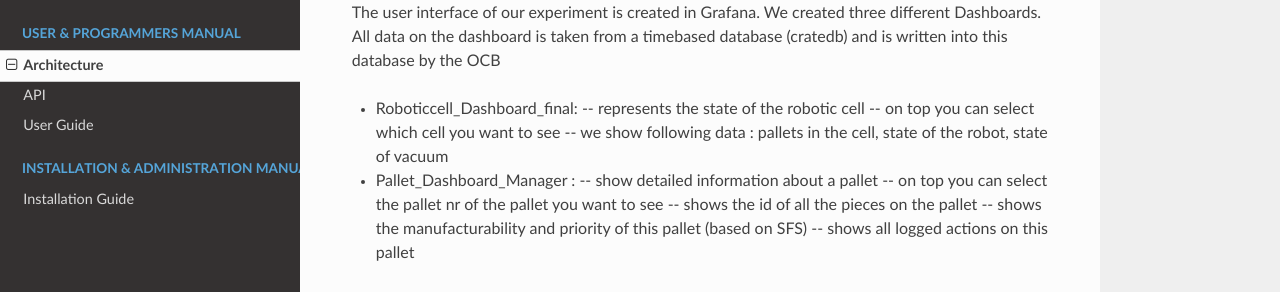
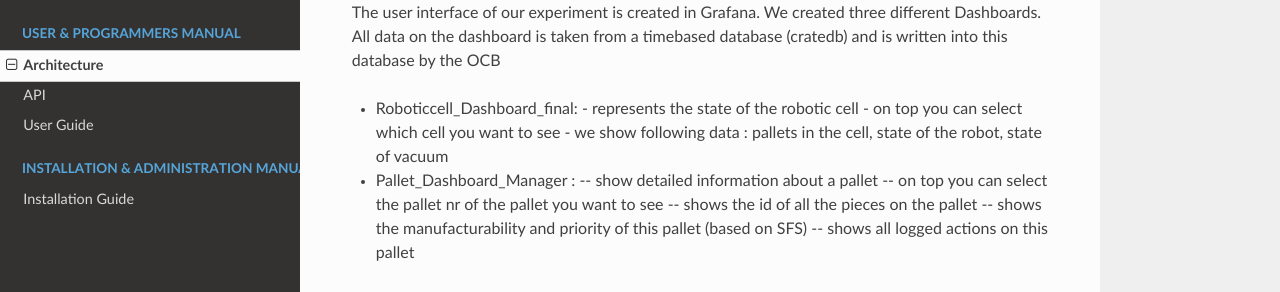
Before and after one commit to ramp-eu/JS2SF, an MkDocs documentation site: the page built from docs/architecture.md, in a window 1280 px wide. Shown: the part 159-451 px from the top of the page. Built offline with MkDocs 1.6.1, drawn with Linux system fonts in a browser that asks for light colours; nearby versions of some CDN libraries; old or Windows-style settings are respelled for this version of MkDocs.

```diff
--- a/docs/architecture.md
+++ b/docs/architecture.md
@@ -4,9 +4,9 @@ The user interface of our experiment is created in Grafana. We created three dif
 All data on the dashboard is taken from a timebased database (cratedb) and is written into this database by the OCB
 
 - Roboticcell_Dashboard_final:
-                             -- represents the state of the robotic cell
-                             -- on top you can select which cell you want to see
-                             -- we show following data : pallets in the cell, state of the robot, state of vacuum
+                             - represents the state of the robotic cell
+                             - on top you can select which cell you want to see
+                             - we show following data : pallets in the cell, state of the robot, state of vacuum
 
 - Pallet_Dashboard_Manager :
                             -- show detailed information about a pallet
```
